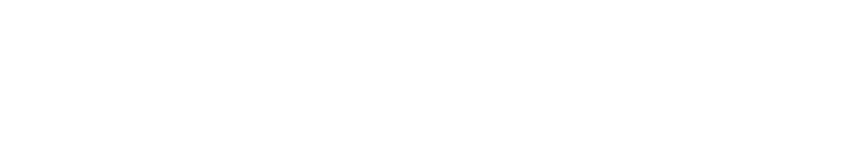
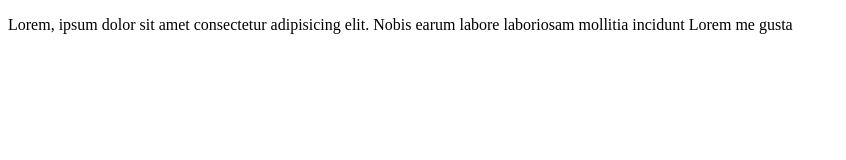
Before and after one commit to Manzano10245/teleinformatica, a plain HTML site: page Servicios.html in a window 1280 px wide. Shown: the whole page, without its empty margins (0-846 px from the left). Drawn offline with Linux system fonts and the light colour scheme.

Commit message:
Sevicios v2
Servicios 2

```diff
--- a/Servicios.html
+++ b/Servicios.html
@@ -4,6 +4,6 @@
     <title>Lorem ipsum, dolor sit amet consectetur adipisicing elit.</title>
 </head>
 <body>
-
+    <p>Lorem, ipsum dolor sit amet consectetur adipisicing elit. Nobis earum labore laboriosam mollitia incidunt Lorem me gusta</p>
 </body>
 </html>
```
